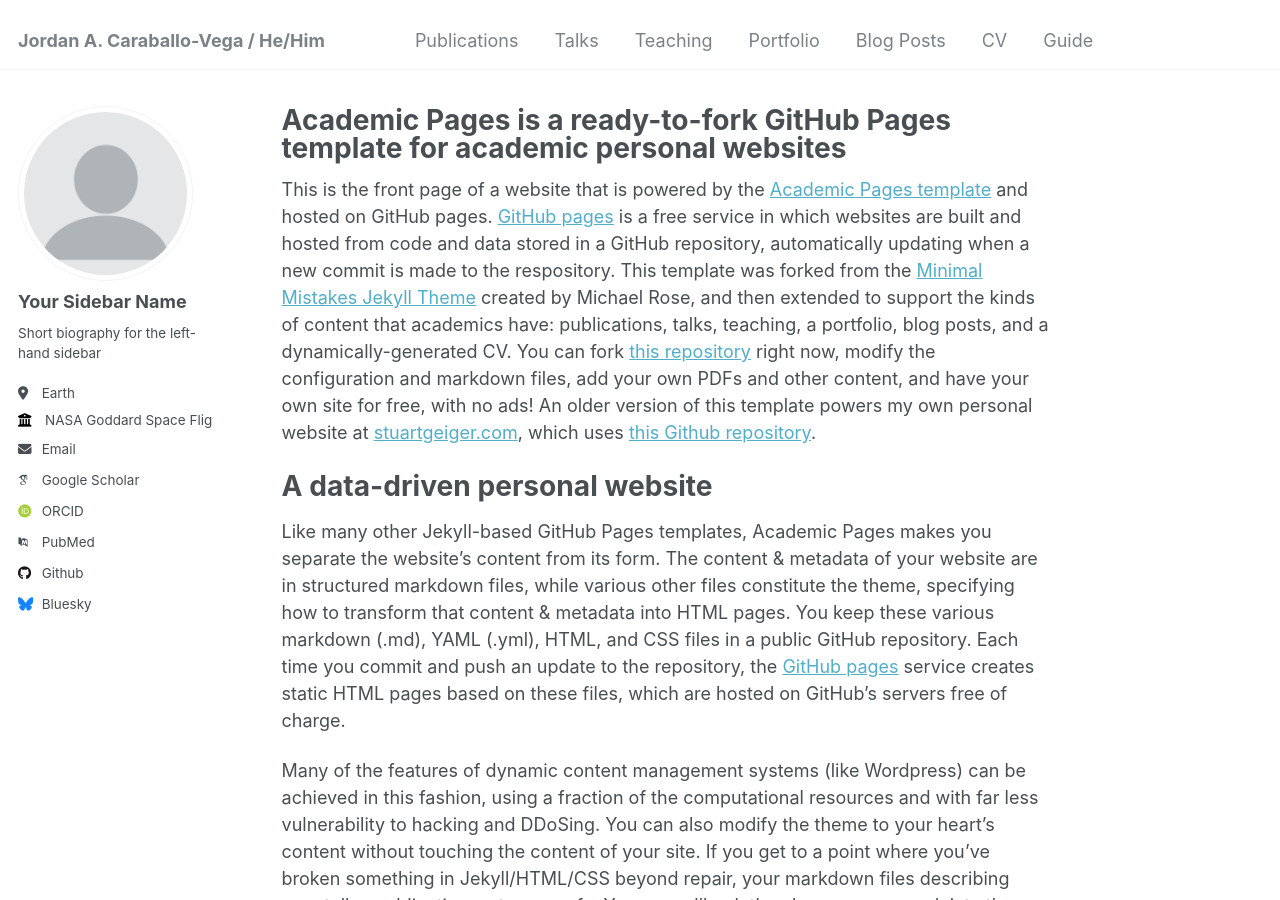
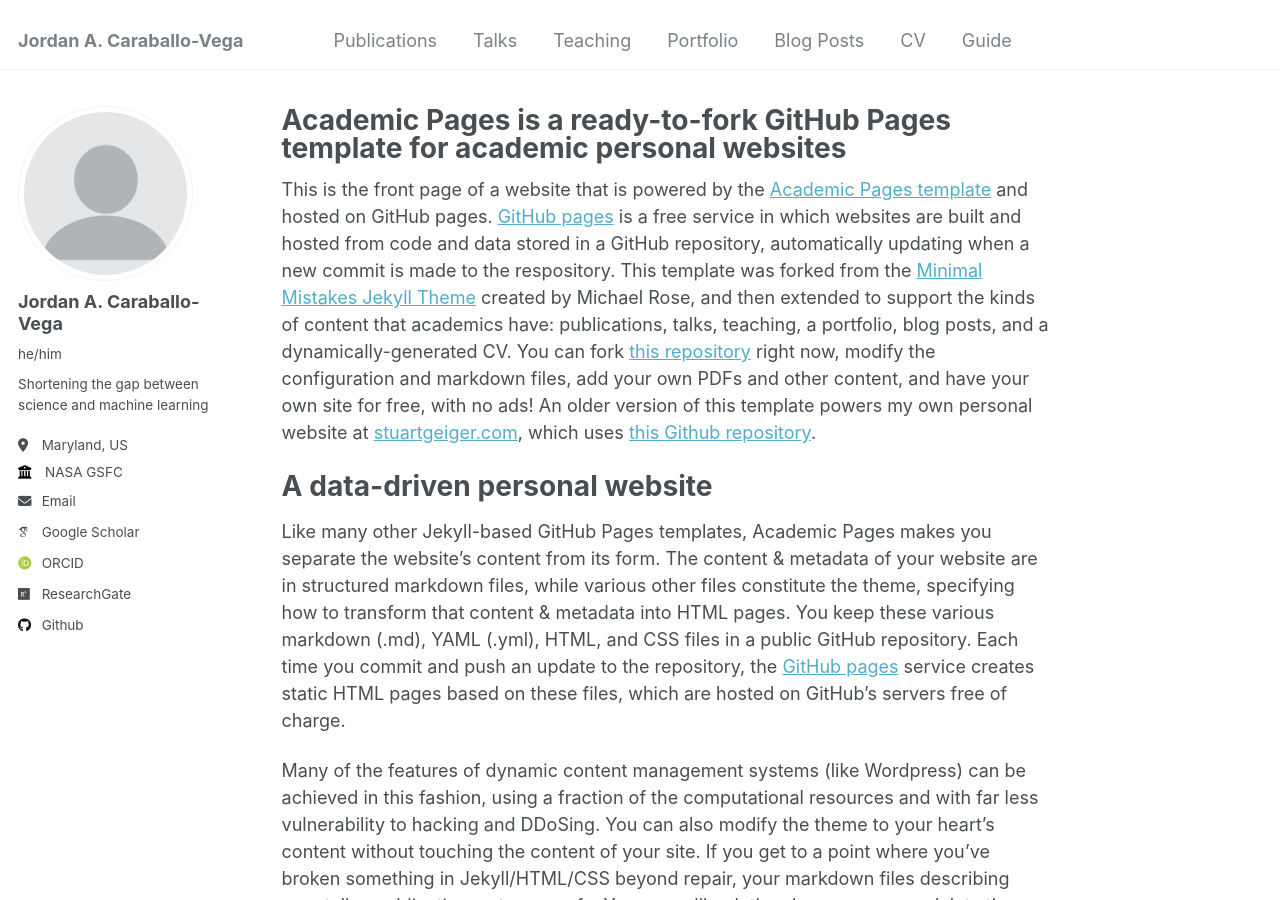
Before and after one commit to jordancaraballo/jordancaraballo.github.io, a Jekyll site: the page built from _pages/about.md, in a window 1280 px wide and 900 px high. Built offline with Jekyll 4.4.1, drawn with Linux system fonts in a browser that asks for light colours; some web fonts are replaced.

Commit message:
Adding content

```diff
--- a/_config.yml
+++ b/_config.yml
@@ -8,7 +8,7 @@
 
 # Basic Site Settings
 locale                   : "en-US"
-title                    : "Jordan A. Caraballo-Vega / He/Him"
+title                    : "Jordan A. Caraballo-Vega"
 title_separator          : "-"
 name                     : &name "Jordan A. Caraballo-Vega"
 description              : &description "personal description"
@@ -22,22 +22,22 @@
 author:
   # Biographic information
   avatar           : "profile.png"
-  name             : "Your Sidebar Name"
-  pronouns         : # example: "she/her"
-  bio              : "Short biography for the left-hand sidebar"
-  location         : "Earth"
-  employer         : "NASA Goddard Space Flight Center"
+  name             : "Jordan A. Caraballo-Vega"
+  pronouns         : "he/him"
+  bio              : "Shortening the gap between science and machine learning"
+  location         : "Maryland, US"
+  employer         : "NASA GSFC"
   uri              : # URL
   email            : "jordan.a.caraballo-vega@nasa.gov"
 
   # Academic websites
   arxiv            : # URL - Update with the correct link to your profile
-  googlescholar    : "https://scholar.google.com/citations?user=PS_CX0AAAAAJ"
+  googlescholar    : "https://scholar.google.com/citations?user=2IB5HgIAAAAJ&hl=es"
   impactstory      : # URL
-  orcid            : "http://orcid.org/yourorcidurl"
+  orcid            : "https://orcid.org/0000-0001-9125-5591"
   semantic         : # URL
-  pubmed           : "https://www.ncbi.nlm.nih.gov/pubmed/?term=john+snow"
-  researchgate     : # URL
+  pubmed           : # "https://www.ncbi.nlm.nih.gov/pubmed/?term=john+snow"
+  researchgate     : "https://www.researchgate.net/profile/Jordan-Caraballo-Vega"
 
   # Repositories and software development
   bitbucket        : # Username - Update with your username on the site
@@ -48,7 +48,7 @@
   stackoverflow    : # User number or user number and name (i.e., use "1" or "1/jeff-atwood")
 
   # Social media
-  bluesky          : "bsky.app" # Replace this with you Bluesky username
+  bluesky          : # "bsky.app" # Replace this with you Bluesky username
   facebook         : # Username
   flickr           : # Username
   foursquare       : # Username
```
